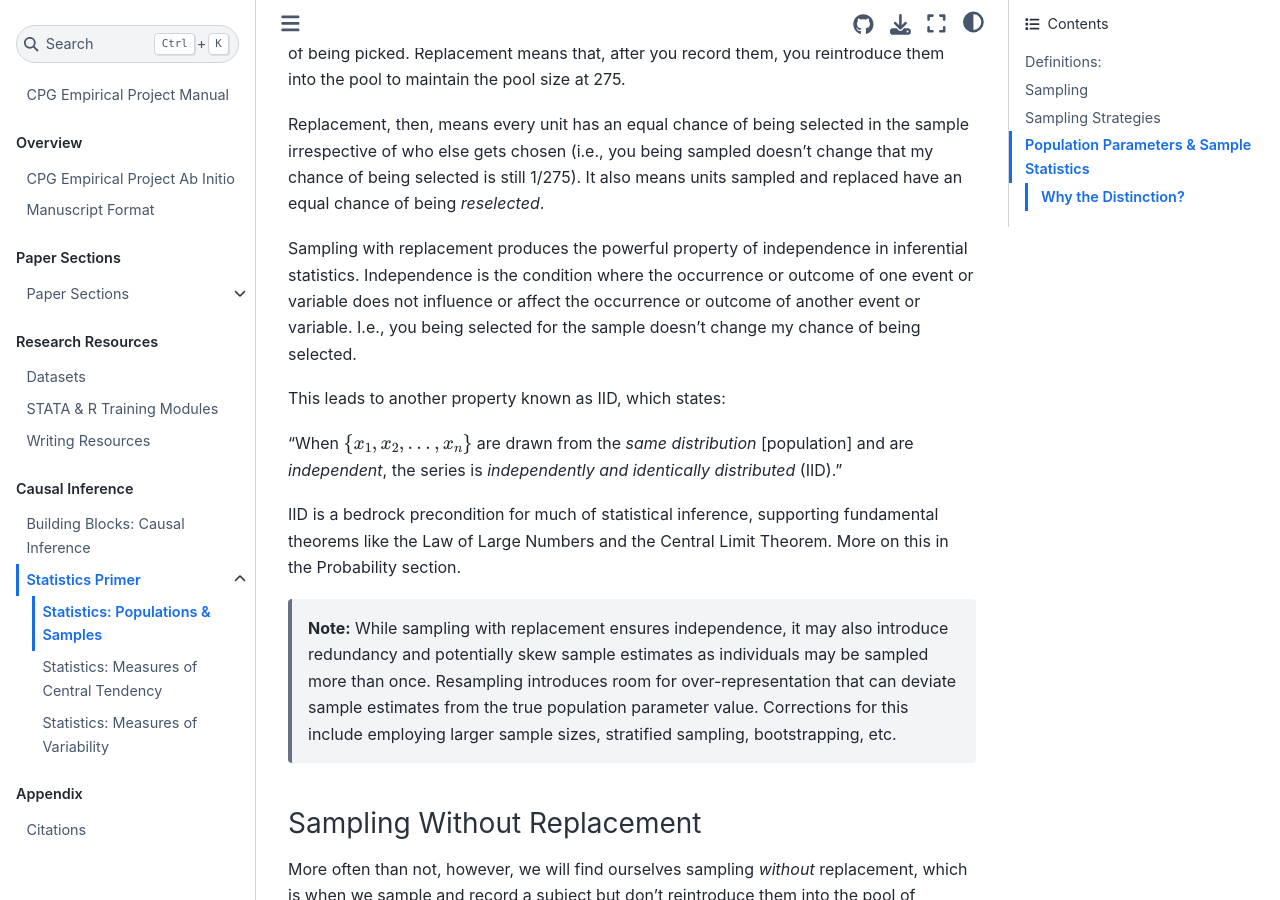
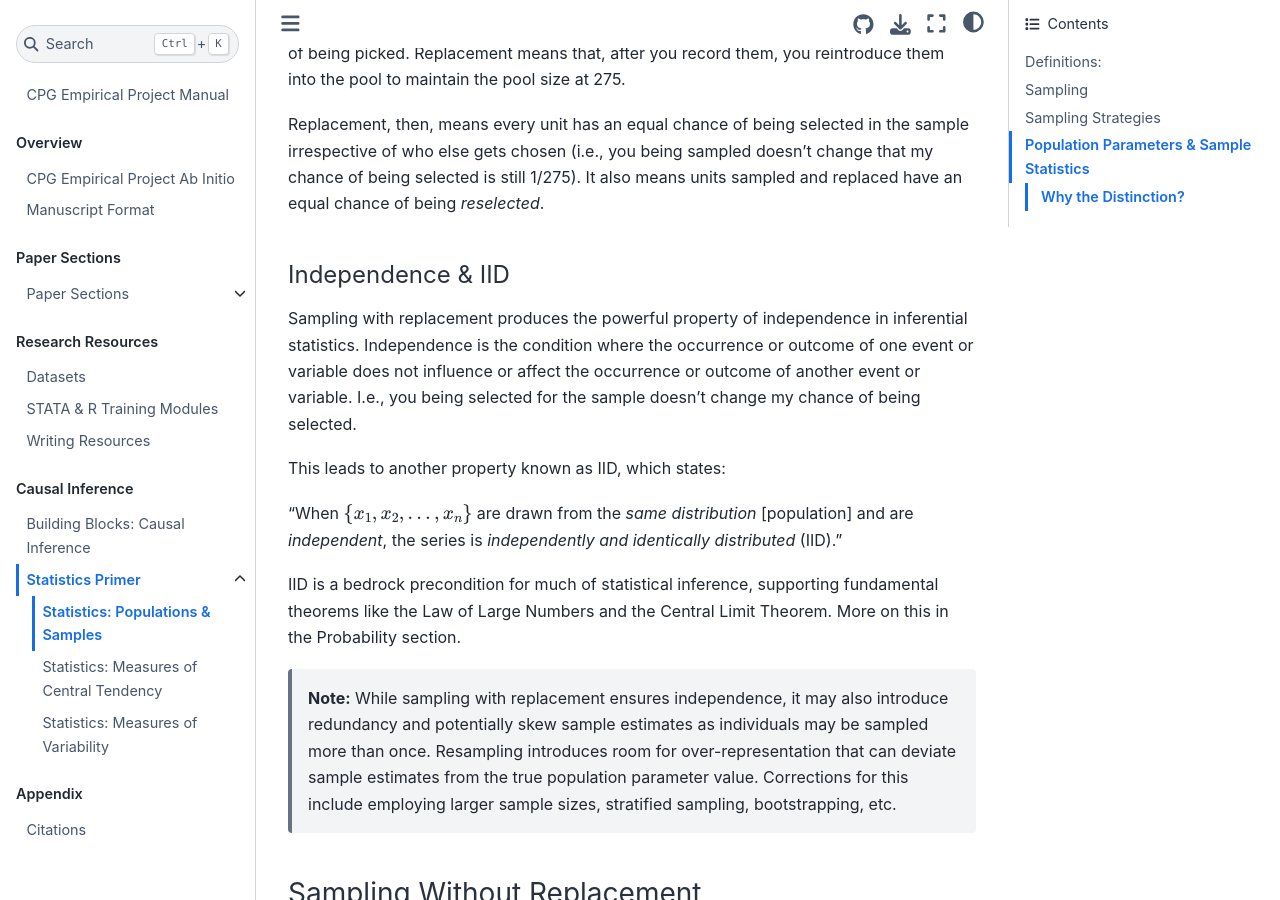
Before and after one commit to cornellpolicygroup/empirical-manual, a Jupyter Book: the page built from content/08-01-01-Populations-Samples.md, in a window 1280 px wide and 900 px high, scrolled down 2179 px. Built offline with Jupyter Book 1.0.4 settings and Sphinx 7.4.7 and the Sphinx Book theme 1.1.4, drawn with Linux system fonts in a browser that asks for light colours.

Commit message:
Update pop/samp format

```diff
--- a/content/08-01-01-Populations-Samples.md
+++ b/content/08-01-01-Populations-Samples.md
@@ -41,6 +41,8 @@ Sampling **with replacement** means that subjects may be sampled, recorded, then
 We can conceptualize this with an example: Say you want to sample 30 students from the 275 undergrads in the Brooks School. When you select a student, they had a 1/275 chance of being picked. Replacement means that, after you record them, you reintroduce them into the pool to maintain the pool size at 275.
 
 Replacement, then, means every unit has an equal chance of being selected in the sample irrespective of who else gets chosen (i.e., you being sampled doesn't change that my chance of being selected is still 1/275). It also means units sampled and replaced have an equal chance of being *reselected*.
+
+#### Independence & IID
 
 Sampling with replacement produces the powerful property of independence in inferential statistics. Independence is the condition where the occurrence or outcome of one event or variable does not influence or affect the occurrence or outcome of another event or variable. I.e., you being selected for the sample doesn't change my chance of being selected.
 
```
